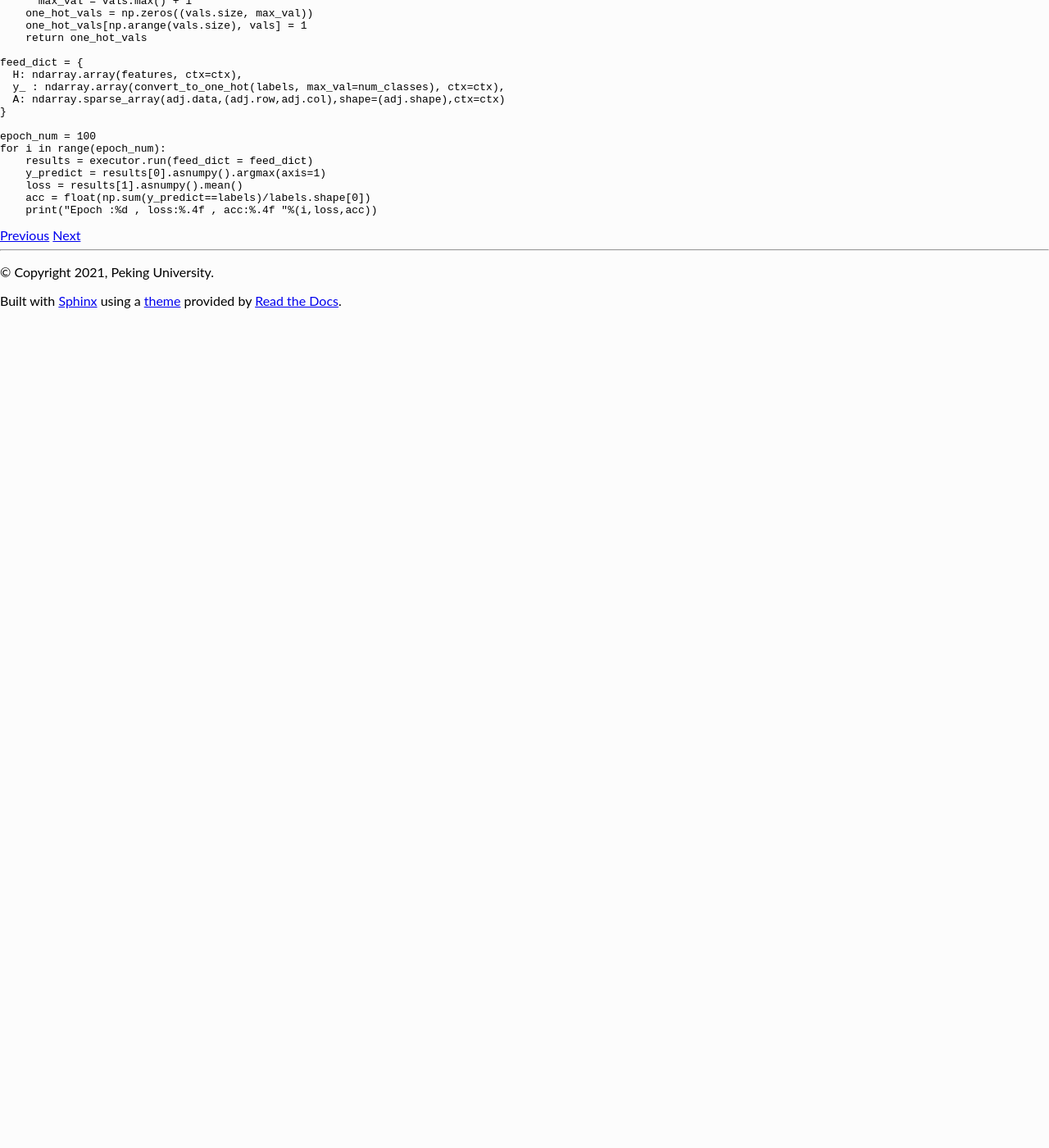
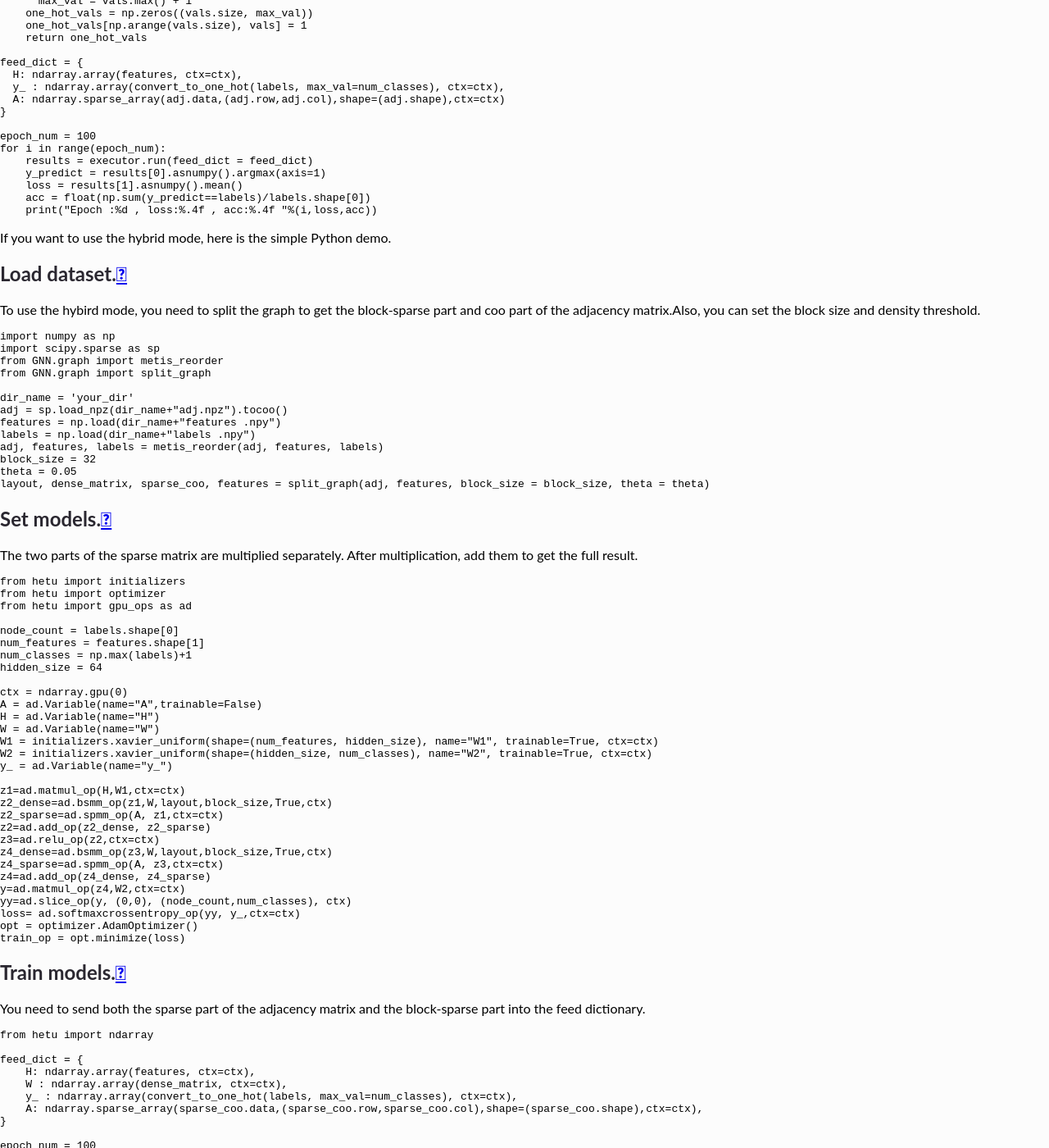
Before and after one commit to njw1123/Hetu_doc, a Sphinx documentation site: the page built from source/Features/content5.md, in a window 1280 px wide and 1400 px high, scrolled down 3420 px. Shown: the whole window at 82% size. Built offline with Sphinx 7.4.7 and the Read the Docs theme 2.0.0, drawn with Linux system fonts in a browser that asks for light colours; before the commit the page ends 3796 px from its top, so only the background shows below that; some of the changed text lies outside the part shown.

Commit message:
Update content5.md

````diff
--- a/source/Features/content5.md
+++ b/source/Features/content5.md
@@ -44,7 +44,7 @@ labels = np.load(dir_name+"labels .npy")
 adj, features, labels = metis_reorder(adj, features, labels)
 ```
 
-### Set model
+### Set models.
 
 Then, you can get the parameters of graph and define variables  you need. After that, you can make your own gcn model.
 
@@ -75,7 +75,7 @@ opt = optimizer.AdamOptimizer()
 train_op = opt.minimize(loss)
 ```
 
-### Train
+### Train models.
 
 Finally, you can set the executor and train your models.
 
@@ -105,3 +105,84 @@ for i in range(epoch_num):
     acc = float(np.sum(y_predict==labels)/labels.shape[0])
     print("Epoch :%d , loss:%.4f , acc:%.4f "%(i,loss,acc))
 ```
+
+If you want to use the hybrid mode, here is the simple Python demo.
+
+### Load dataset.
+
+To use the hybird mode, you need to split the graph to get the block-sparse part and coo part of the adjacency matrix.Also, you can set the block size and density threshold.
+```python
+import numpy as np
+import scipy.sparse as sp
+from GNN.graph import metis_reorder
+from GNN.graph import split_graph
+
+dir_name = 'your_dir'
+adj = sp.load_npz(dir_name+"adj.npz").tocoo()
+features = np.load(dir_name+"features .npy")
+labels = np.load(dir_name+"labels .npy")
+adj, features, labels = metis_reorder(adj, features, labels)
+block_size = 32
+theta = 0.05
+layout, dense_matrix, sparse_coo, features = split_graph(adj, features, block_size = block_size, theta = theta)
+```
+
+### Set models.
+
+The two parts of the sparse matrix are multiplied separately. After multiplication, add them to get the full result.
+
+```python
+from hetu import initializers
+from hetu import optimizer
+from hetu import gpu_ops as ad
+
+node_count = labels.shape[0]
+num_features = features.shape[1]
+num_classes = np.max(labels)+1
+hidden_size = 64
+
+ctx = ndarray.gpu(0)
+A = ad.Variable(name="A",trainable=False)
+H = ad.Variable(name="H")
+W = ad.Variable(name="W")
+W1 = initializers.xavier_uniform(shape=(num_features, hidden_size), name="W1", trainable=True, ctx=ctx)
+W2 = initializers.xavier_uniform(shape=(hidden_size, num_classes), name="W2", trainable=True, ctx=ctx)
+y_ = ad.Variable(name="y_")
+
+z1=ad.matmul_op(H,W1,ctx=ctx)
+z2_dense=ad.bsmm_op(z1,W,layout,block_size,True,ctx)
+z2_sparse=ad.spmm_op(A, z1,ctx=ctx)
+z2=ad.add_op(z2_dense, z2_sparse)
+z3=ad.relu_op(z2,ctx=ctx)
+z4_dense=ad.bsmm_op(z3,W,layout,block_size,True,ctx)
+z4_sparse=ad.spmm_op(A, z3,ctx=ctx)
+z4=ad.add_op(z4_dense, z4_sparse)
+y=ad.matmul_op(z4,W2,ctx=ctx)
+yy=ad.slice_op(y, (0,0), (node_count,num_classes), ctx)
+loss= ad.softmaxcrossentropy_op(yy, y_,ctx=ctx)
+opt = optimizer.AdamOptimizer()
+train_op = opt.minimize(loss)
+```
+
+### Train models.
+
+You need to send both the sparse part of the adjacency matrix and the block-sparse part into the feed dictionary.
+
+```python
+from hetu import ndarray
+
+feed_dict = {
+    H: ndarray.array(features, ctx=ctx),
+    W : ndarray.array(dense_matrix, ctx=ctx),
+    y_ : ndarray.array(convert_to_one_hot(labels, max_val=num_classes), ctx=ctx),
+    A: ndarray.sparse_array(sparse_coo.data,(sparse_coo.row,sparse_coo.col),shape=(sparse_coo.shape),ctx=ctx),
+}
+
+epoch_num = 100
+for i in range(epoch_num):
+    results = executor.run(feed_dict = feed_dict)
+    y_predict = results[0].asnumpy().argmax(axis=1)
+    loss = results[1].asnumpy().mean()
+    acc = float(np.sum(y_predict==labels)/labels.shape[0])
+    print("Epoch :%d , loss:%.4f , acc:%.4f "%(i,loss,acc))
+```
````
